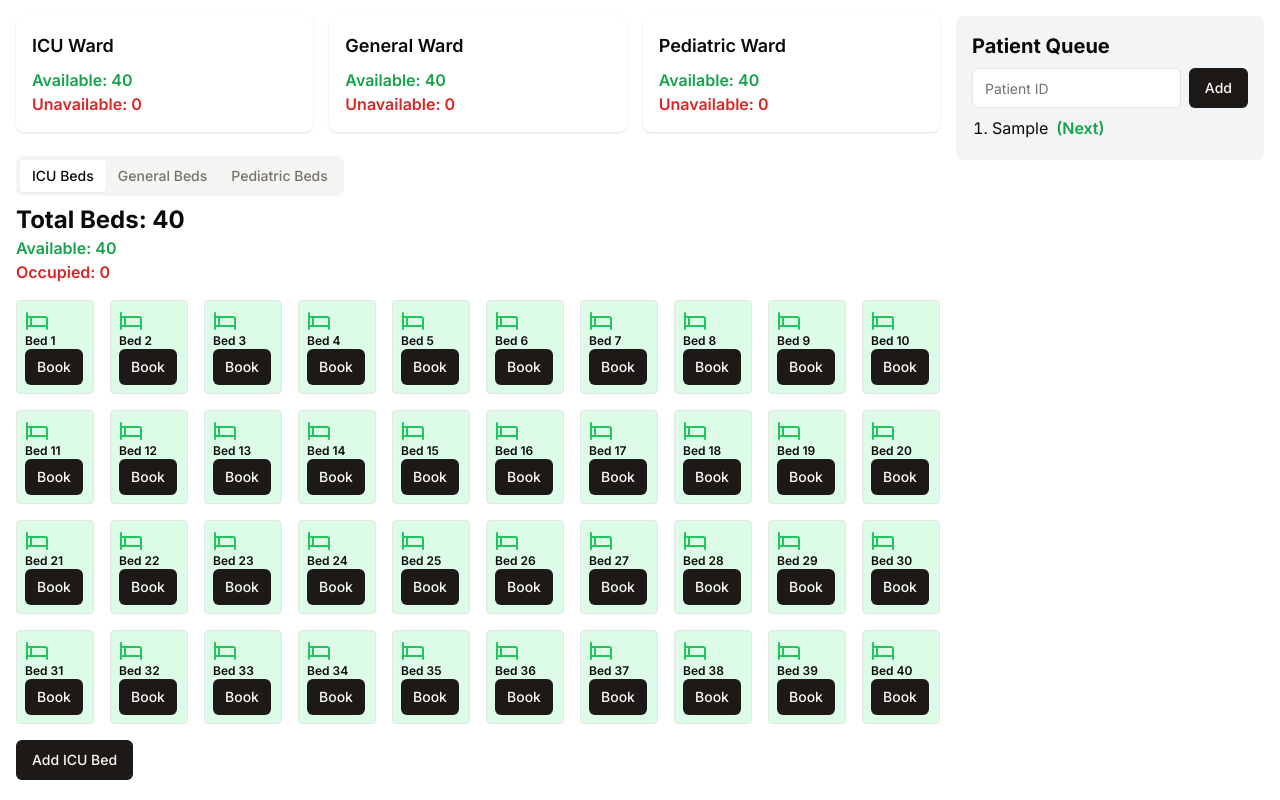
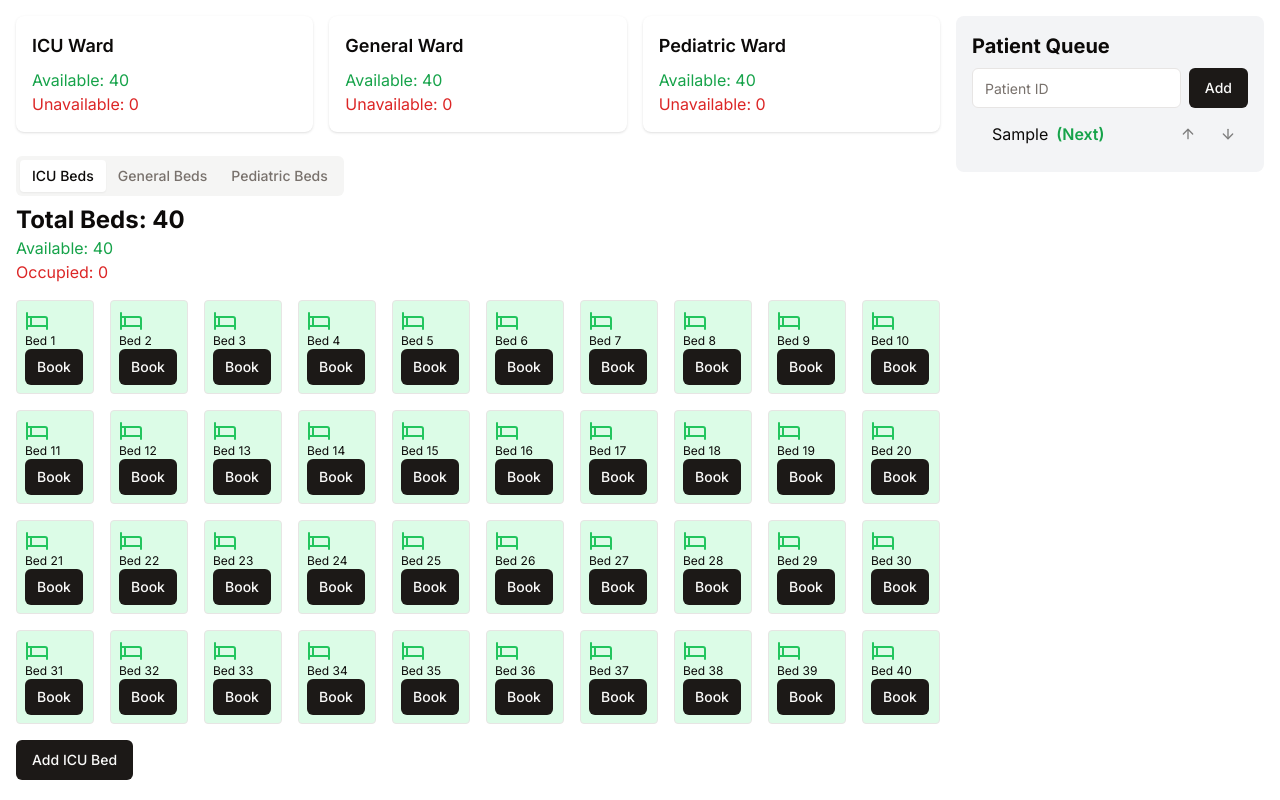
Before and after one commit to sahabji0P/sehatsarv, a Next.js app: page /beds in a window 1280 px wide. Both pictures are taken after typing "Sample" into the empty fields and a click on the button "Add". Built offline with nearby package versions, Linux system fonts and the light colour scheme.

Commit message:
Added the feature to reorder the queue, and it also displays the warning

```diff
--- a/app/beds/page.tsx
+++ b/app/beds/page.tsx
@@ -1,12 +1,13 @@
 "use client";
 
-import React, { useState } from 'react'
+import React, { useState, useEffect } from 'react'
 import { Tabs, TabsContent, TabsList, TabsTrigger } from "@/components/ui/tabs"
 import { Button } from "@/components/ui/button"
 import { Input } from "@/components/ui/input"
 import { Dialog, DialogContent, DialogHeader, DialogTitle, DialogTrigger } from "@/components/ui/dialog"
 import { Select, SelectContent, SelectItem, SelectTrigger, SelectValue } from "@/components/ui/select"
-import { BedIcon, UserIcon, XIcon, ArrowRightIcon, LogOutIcon } from 'lucide-react'
+import { Alert, AlertDescription, AlertTitle } from "@/components/ui/alert"
+import { BedIcon, UserIcon, XIcon, ArrowRightIcon, LogOutIcon, AlertTriangleIcon, ArrowUpIcon, ArrowDownIcon } from 'lucide-react'
 
 type BedType = 'ICU' | 'General' | 'Pediatric'
 type Bed = {
@@ -23,12 +24,29 @@
   patientId: null
 }))
 
+
+
 export default function Component() {
   const [beds, setBeds] = useState<Bed[]>(initialBeds)
   const [selectedType, setSelectedType] = useState<BedType>('ICU')
   const [patientQueue, setPatientQueue] = useState<string[]>([])
   const [newPatientId, setNewPatientId] = useState('')
   const [selectedBed, setSelectedBed] = useState<Bed | null>(null)
+  const [showQueueWarning, setShowQueueWarning] = useState(false)
+
+  useEffect(() => {
+    let timer: NodeJS.Timeout;
+    if (showQueueWarning) {
+      timer = setTimeout(() => {
+        setShowQueueWarning(false);
+      }, 5000);
+    }
+    return () => {
+      if (timer) {
+        clearTimeout(timer);
+      }
+    };
+  }, [showQueueWarning]);
 
   const addPatientToQueue = () => {
     if (newPatientId) {
@@ -90,6 +108,17 @@
     return { available, unavailable }
   }
 
+  const movePatientInQueue = (index: number, direction: 'up' | 'down') => {
+    setShowQueueWarning(true)
+    const newQueue = [...patientQueue]
+    if (direction === 'up' && index > 0) {
+      [newQueue[index - 1], newQueue[index]] = [newQueue[index], newQueue[index - 1]]
+    } else if (direction === 'down' && index < newQueue.length - 1) {
+      [newQueue[index], newQueue[index + 1]] = [newQueue[index + 1], newQueue[index]]
+    }
+    setPatientQueue(newQueue)
+  }
+
   const filteredBeds = beds.filter(bed => bed.type === selectedType)
   const availableBeds = filteredBeds.filter(bed => !bed.isOccupied).length
   const occupiedBeds = filteredBeds.length - availableBeds
@@ -104,8 +133,8 @@
               return (
                 <div key={type} className="bg-white p-4 rounded-lg shadow">
                   <h3 className="text-lg font-semibold mb-2">{type} Ward</h3>
-                  <p className="text-green-600 font-semibold">Available: {available}</p>
-                  <p className="text-red-600 font-semibold">Unavailable: {unavailable}</p>
+                  <p className="text-green-600">Available: {available}</p>
+                  <p className="text-red-600">Unavailable: {unavailable}</p>
                 </div>
               )
             })}
@@ -120,28 +149,28 @@
               <TabsContent key={type} value={type}>
                 <div className="mb-4">
                   <h2 className="text-2xl font-bold">Total Beds: {filteredBeds.length}</h2>
-                  <p className="text-green-600 font-semibold">Available: {availableBeds}</p>
-                  <p className="text-red-600 font-semibold">Occupied: {occupiedBeds}</p>
+                  <p className="text-green-600">Available: {availableBeds}</p>
+                  <p className="text-red-600">Occupied: {occupiedBeds}</p>
                 </div>
                 <div className="grid grid-cols-2 sm:grid-cols-5 md:grid-cols-8 lg:grid-cols-10 gap-4 mb-4">
                   {filteredBeds.map((bed) => (
                     <Dialog key={bed.id}>
                       <DialogTrigger asChild>
                         <div
-                          className={` p-2 border rounded cursor-pointer ${bed.isOccupied ? 'bg-red-100' : 'bg-green-100'}`}
+                          className={`p-2 border rounded cursor-pointer ${bed.isOccupied ? 'bg-red-100' : 'bg-green-100'}`}
                           onClick={() => setSelectedBed(bed)}
                         >
                           {bed.isOccupied ? (
                             <>
                               <BedIcon className="text-red-500" />
-                              <p className="text-xs font-semibold">Bed {bed.id}</p>
+                              <p className="text-xs">Bed {bed.id}</p>
                               <UserIcon className="text-red-500" />
                               <p className="text-xs">{bed.patientId}</p>
                             </>
                           ) : (
                             <>
                               <BedIcon className="text-green-500" />
-                              <p className="text-xs font-semibold">Bed {bed.id}</p>
+                              <p className="text-xs">Bed {bed.id}</p>
                               <Button
                                 size="sm"
                                 onClick={(e) => {
@@ -205,11 +234,40 @@
               />
               <Button onClick={addPatientToQueue}>Add</Button>
             </div>
+            {showQueueWarning && (
+              <Alert variant="destructive" className="mb-4">
+                <AlertTriangleIcon className="h-4 w-4" />
+                <AlertTitle>Warning</AlertTitle>
+                <AlertDescription>
+                  Changing the queue order may affect patient priority. Please ensure this action is authorized.
+                </AlertDescription>
+              </Alert>
+            )}
             <ul className="list-decimal pl-5">
               {patientQueue.map((patientId, index) => (
-                <li key={index} className="mb-1">
-                  {patientId}
-                  {index === 0 && <span className="ml-2 text-green-600 font-semibold">(Next)</span>}
+                <li key={index} className="mb-1 flex items-center justify-between">
+                  <span>
+                    {patientId}
+                    {index === 0 && <span className="ml-2 text-green-600 font-semibold">(Next)</span>}
+                  </span>
+                  <div>
+                    <Button
+                      size="sm"
+                      variant="ghost"
+                      onClick={() => movePatientInQueue(index, 'up')}
+                      disabled={index === 0}
+                    >
+                      <ArrowUpIcon className="h-4 w-4" />
+                    </Button>
+                    <Button
+                      size="sm"
+                      variant="ghost"
+                      onClick={() => movePatientInQueue(index, 'down')}
+                      disabled={index === patientQueue.length - 1}
+                    >
+                      <ArrowDownIcon className="h-4 w-4" />
+                    </Button>
+                  </div>
                 </li>
               ))}
             </ul>
--- /dev/null
+++ b/components/ui/alert.tsx
@@ -0,0 +1,59 @@
+import * as React from "react"
+import { cva, type VariantProps } from "class-variance-authority"
+
+import { cn } from "@/lib/utils"
+
+const alertVariants = cva(
+  "relative w-full rounded-lg border p-4 [&>svg~*]:pl-7 [&>svg+div]:translate-y-[-3px] [&>svg]:absolute [&>svg]:left-4 [&>svg]:top-4 [&>svg]:text-foreground",
+  {
+    variants: {
+      variant: {
+        default: "bg-background text-foreground",
+        destructive:
+          "border-destructive/50 text-destructive dark:border-destructive [&>svg]:text-destructive",
+      },
+    },
+    defaultVariants: {
+      variant: "default",
+    },
+  }
+)
+
+const Alert = React.forwardRef<
+  HTMLDivElement,
+  React.HTMLAttributes<HTMLDivElement> & VariantProps<typeof alertVariants>
+>(({ className, variant, ...props }, ref) => (
+  <div
+    ref={ref}
+    role="alert"
+    className={cn(alertVariants({ variant }), className)}
+    {...props}
+  />
+))
+Alert.displayName = "Alert"
+
+const AlertTitle = React.forwardRef<
+  HTMLParagraphElement,
+  React.HTMLAttributes<HTMLHeadingElement>
+>(({ className, ...props }, ref) => (
+  <h5
+    ref={ref}
+    className={cn("mb-1 font-medium leading-none tracking-tight", className)}
+    {...props}
+  />
+))
+AlertTitle.displayName = "AlertTitle"
+
+const AlertDescription = React.forwardRef<
+  HTMLParagraphElement,
+  React.HTMLAttributes<HTMLParagraphElement>
+>(({ className, ...props }, ref) => (
+  <div
+    ref={ref}
+    className={cn("text-sm [&_p]:leading-relaxed", className)}
+    {...props}
+  />
+))
+AlertDescription.displayName = "AlertDescription"
+
+export { Alert, AlertTitle, AlertDescription }
```
